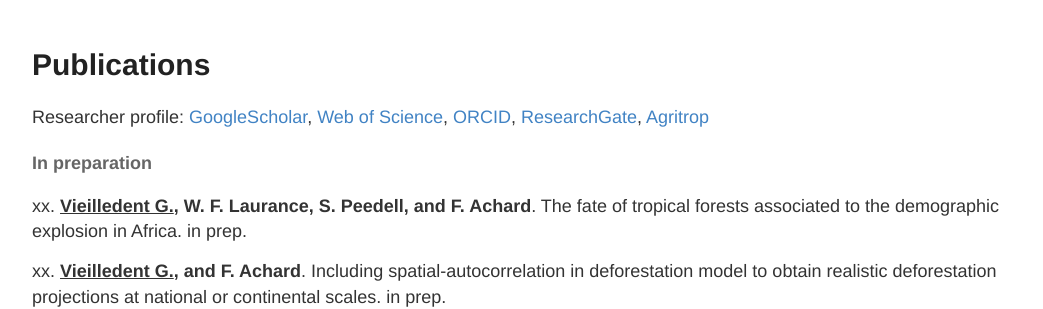
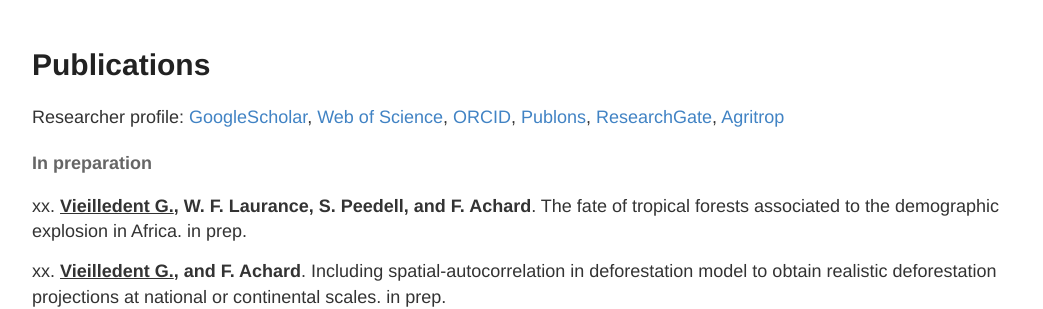
Before and after one commit to ghislainv/ghislainv.github.io, a Jekyll site: the page built from publications.md, in a window 1280 px wide and 900 px high. Shown: the part 386-695 px from the top of the window, without its empty margins (118-1161 px from the left). Built offline with Jekyll 4.4.1, drawn with Linux system fonts in a browser that asks for light colours; comment, search, counter and statistics services are not loaded.

Commit message:
Add Publons

```diff
--- a/publications.md
+++ b/publications.md
@@ -8,6 +8,7 @@ Researcher profile:
 [GoogleScholar](http://scholar.google.fr/citations?user=fv71B7UAAAAJ&hl=fr),
 [Web of Science](http://www.researcherid.com/rid/D-8323-2011),
 [ORCID](http://orcid.org/0000-0002-1685-4997),
+[Publons](https://publons.com/researcher/1336046/ghislain-vieilledent/),
 [ResearchGate](https://www.researchgate.net/profile/Ghislain_Vieilledent),
 [Agritrop](https://agritrop.cirad.fr/view/auteurcirad/556.date.html)
 
```
